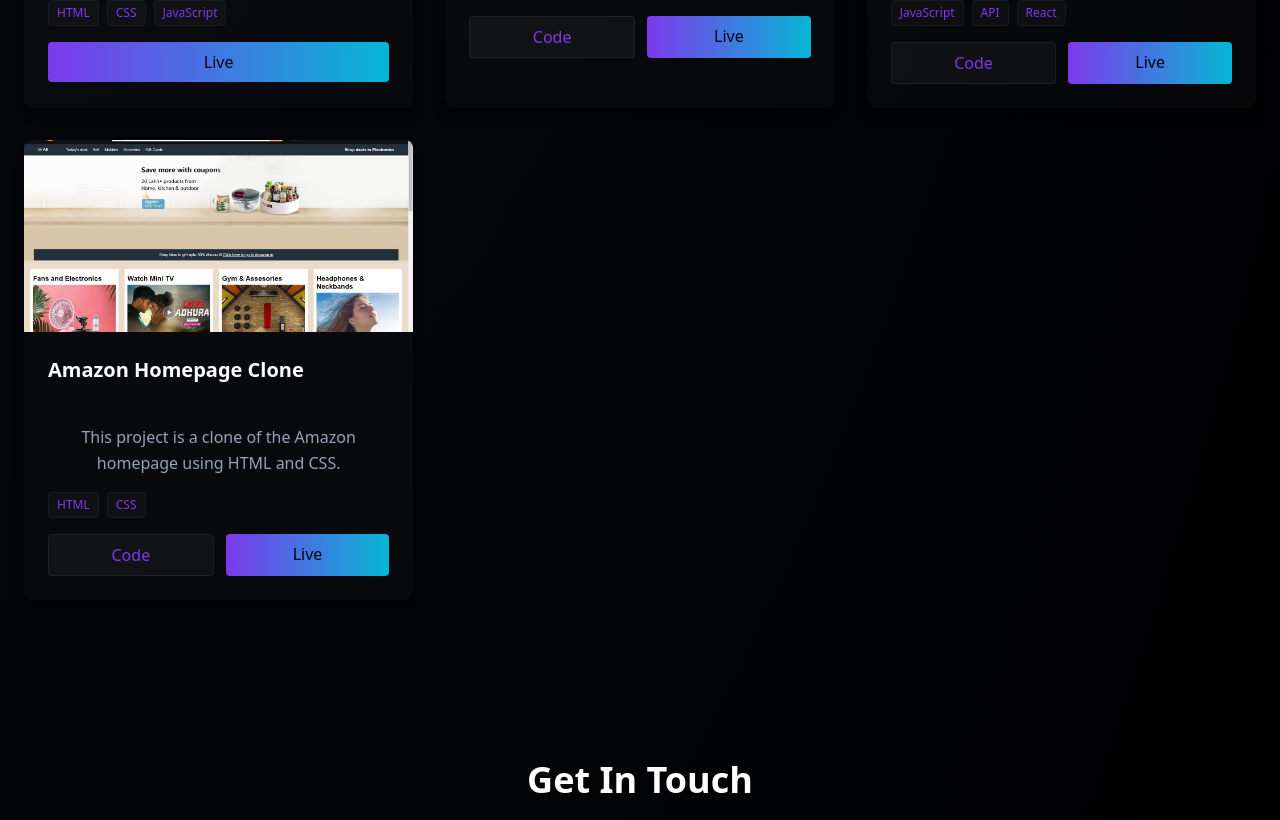
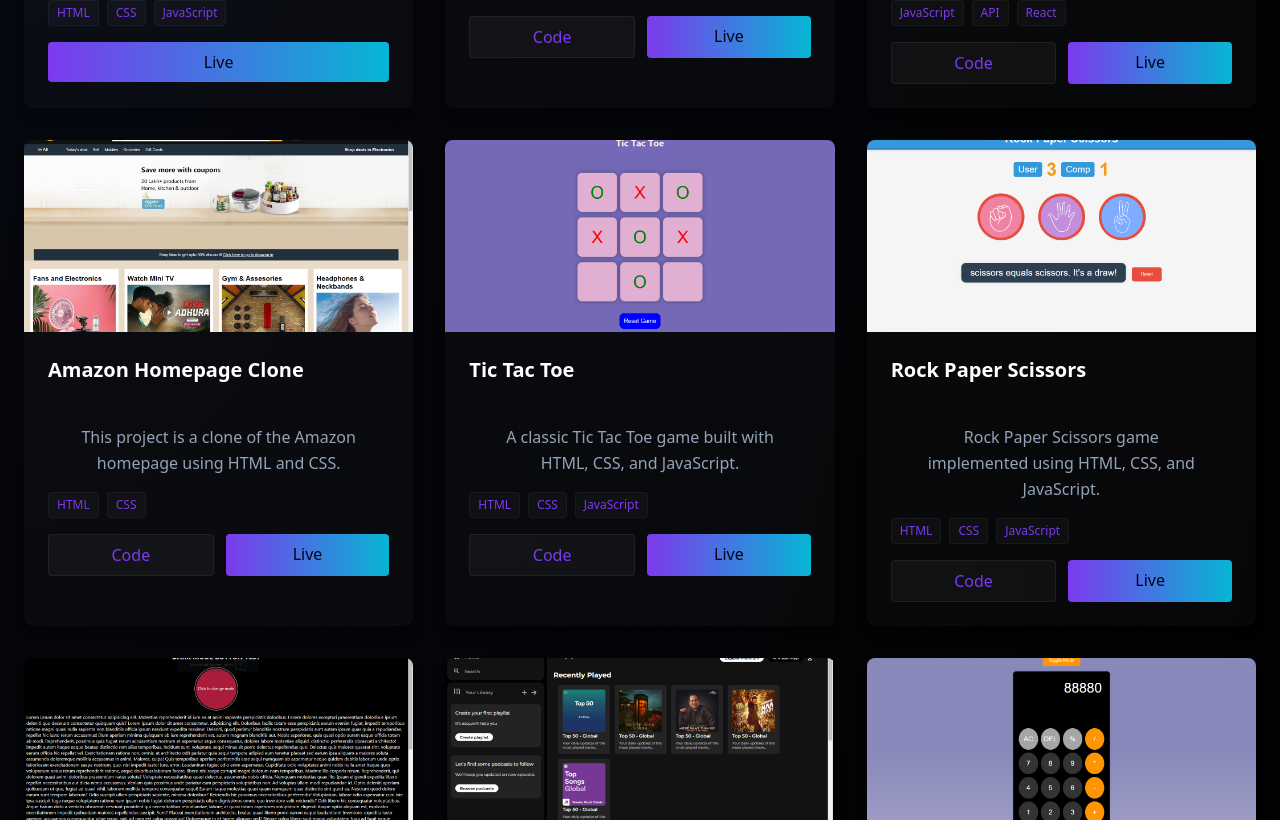
Before and after one commit to Abhishekk3107/My-Portfolio, a React (Vite) app: page / in a window 1280 px wide. Shown: the part 1980-2800 px from the top of the page. Built offline with nearby package versions, Linux system fonts and the light colour scheme.

Commit message:
Restore full projects list
cgen-8757297ddcbe4ece9a4f9dd193dd2e41

```diff
--- a/src/data.js
+++ b/src/data.js
@@ -50,6 +50,54 @@ export const portfolioData = {
       technologies: ["HTML", "CSS"],
       liveUrl: "https://abhishekk3107.github.io/Amazon-Homepage-Clone/",
       githubUrl: "https://github.com/Abhishekk3107/Amazon-Homepage-Clone"
+    },
+    {
+      title: "Tic Tac Toe",
+      description: "A classic Tic Tac Toe game built with HTML, CSS, and JavaScript.",
+      image: "/images/tic_tac_toe.png",
+      technologies: ["HTML", "CSS", "JavaScript"],
+      liveUrl: "https://abhishekk3107.github.io/Tic-Tac-Toe-by-HTML-CSS-and-JS/",
+      githubUrl: "https://github.com/Abhishekk3107/Tic-Tac-Toe-by-HTML-CSS-and-JS"
+    },
+    {
+      title: "Rock Paper Scissors",
+      description: "Rock Paper Scissors game implemented using HTML, CSS, and JavaScript.",
+      image: "/images/rock_paper_scissors.png",
+      technologies: ["HTML", "CSS", "JavaScript"],
+      liveUrl: "https://abhishekk3107.github.io/rock-papers-scissors/",
+      githubUrl: "https://github.com/Abhishekk3107/rock-papers-scissors"
+    },
+    {
+      title: "Dark Mode Button",
+      description: "A simple dark mode toggle button using HTML, CSS, and JavaScript.",
+      image: "/images/dark_mode_button.png",
+      technologies: ["HTML", "CSS", "JavaScript"],
+      liveUrl: "https://abhishekk3107.github.io/Dark-mode-button/",
+      githubUrl: "https://github.com/Abhishekk3107/Dark-mode-button"
+    },
+    {
+      title: "Spotify Clone",
+      description: "A simple responsive clone of Spotify homepage created using HTML & CSS",
+      image: "/images/spotify.png",
+      technologies: ["HTML", "CSS"],
+      liveUrl: "https://abhishekk3107.github.io/Spotify-Clone/",
+      githubUrl: "https://github.com/Abhishekk3107/Spotify-Clone"
+    },
+    {
+      title: "Responsive Calculator",
+      description: "A simple responsive calculator created using HTML, CSS and JS",
+      image: "/images/Calc.png",
+      technologies: ["HTML", "CSS", "JavaScript"],
+      liveUrl: "https://abhishekk3107.github.io/Afame_Technologies_Calculator/",
+      githubUrl: "https://github.com/Abhishekk3107/Afame_Technologies_Calculator"
+    },
+    {
+      title: "Tree for Me Project",
+      description: "An initiative where you can sponsor the plantation of trees - Tree 4 me",
+      image: "/images/Tree.jpg",
+      technologies: ["HTML", "CSS", "JavaScript"],
+      liveUrl: "https://abhishekk3107.github.io/TREE_4_ME//",
+      githubUrl: "https://github.com/Abhishekk3107/TREE_4_ME"
     }
   ]
 }
```
